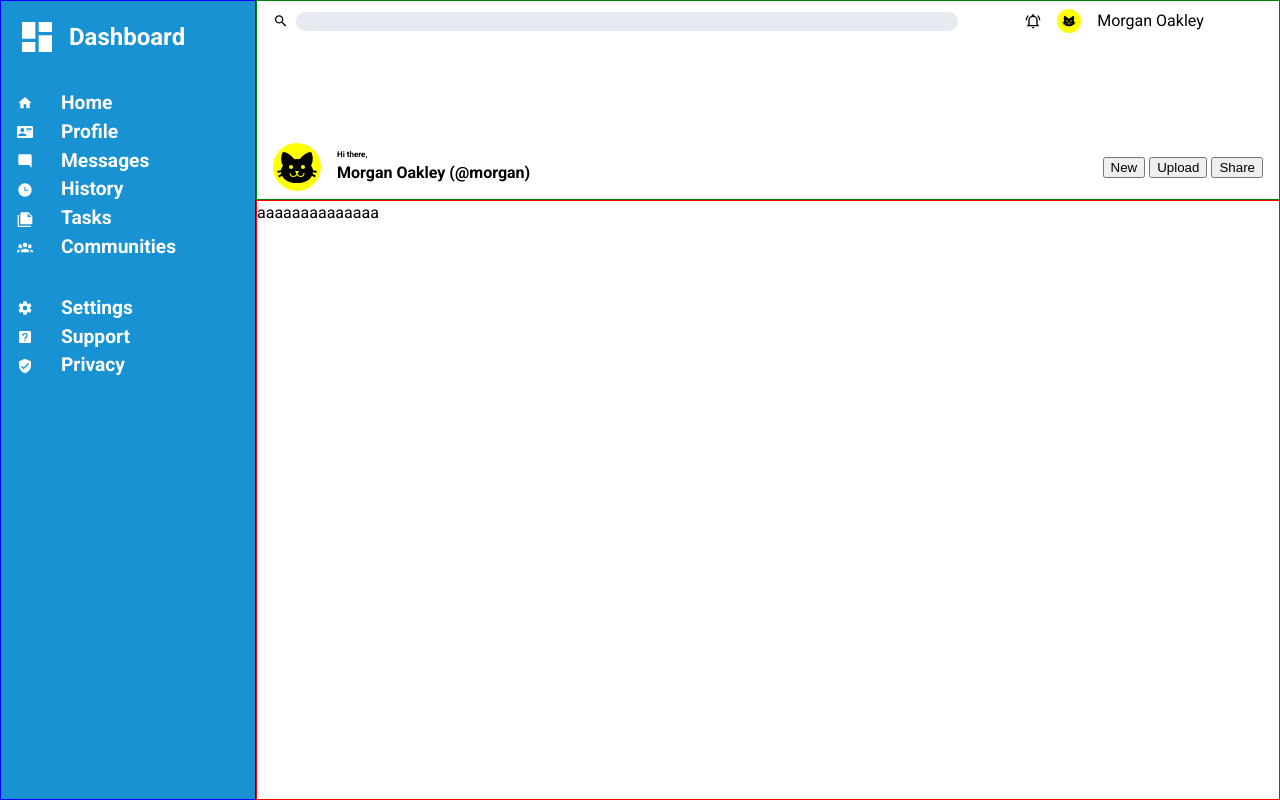
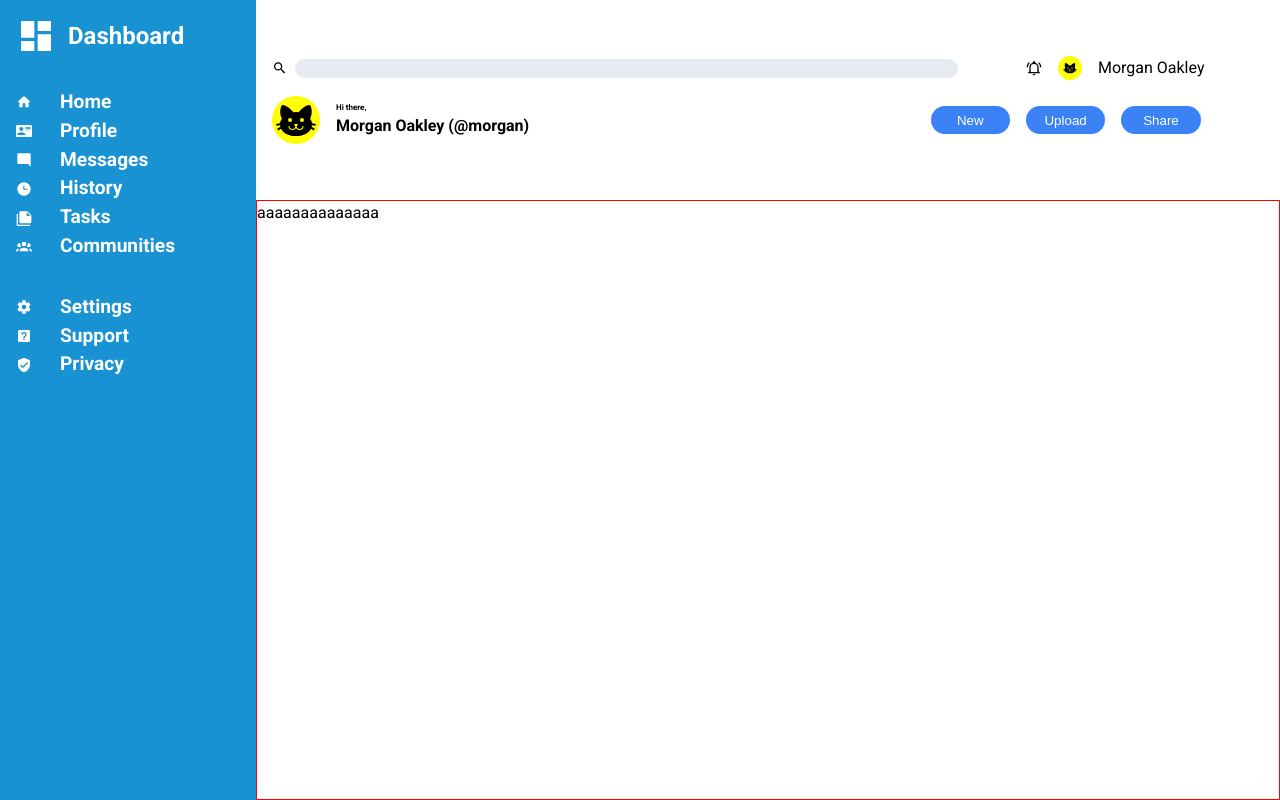
Before and after one commit to gonfuentes112/dashboard, a plain HTML site: page index.html in a window 1280 px wide. Drawn offline with Linux system fonts and the light colour scheme.

Commit message:
feat: add options buttons

```diff
--- a/style.css
+++ b/style.css
@@ -24,7 +24,6 @@ aside {
     font-weight: bold;
     background-color: #1992d4;
     grid-area: side;
-    border: 1px solid blue;
     display: flex;
     flex-direction: column;
     justify-content: start;
@@ -66,10 +65,9 @@ nav {
     grid-area: nav;
     display: flex;
     flex-direction: column;
-    justify-content: space-between;
+    justify-content: center;
+    gap: 1rem;
     padding: 0.5rem 1rem;
-    border: 1px solid green;
-    gap: 1rem;
 }
 
 .nav-top,
@@ -135,6 +133,23 @@ nav {
     font-size: 0.5rem;
 }
 
+.options {
+    width: 40%;
+    display: flex;
+    justify-content: center;
+    gap: 1rem;
+}
+
+button {
+    color: white;
+    background-color: #3b82f6;
+    border: #3b82f6;
+    border-radius: 15px;
+    width: 20%;
+    height: 1.75rem;
+    text-align: center;
+}
+
 main {
     grid-area: main;
     border: 1px solid red;
```
